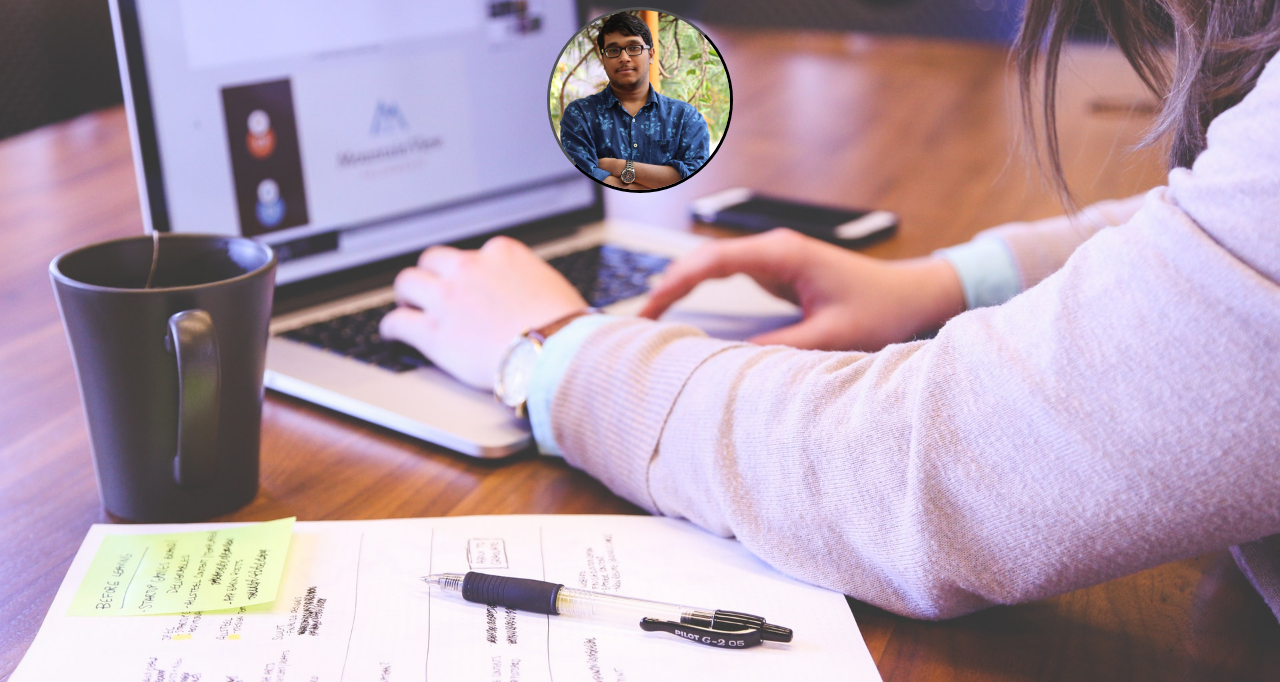
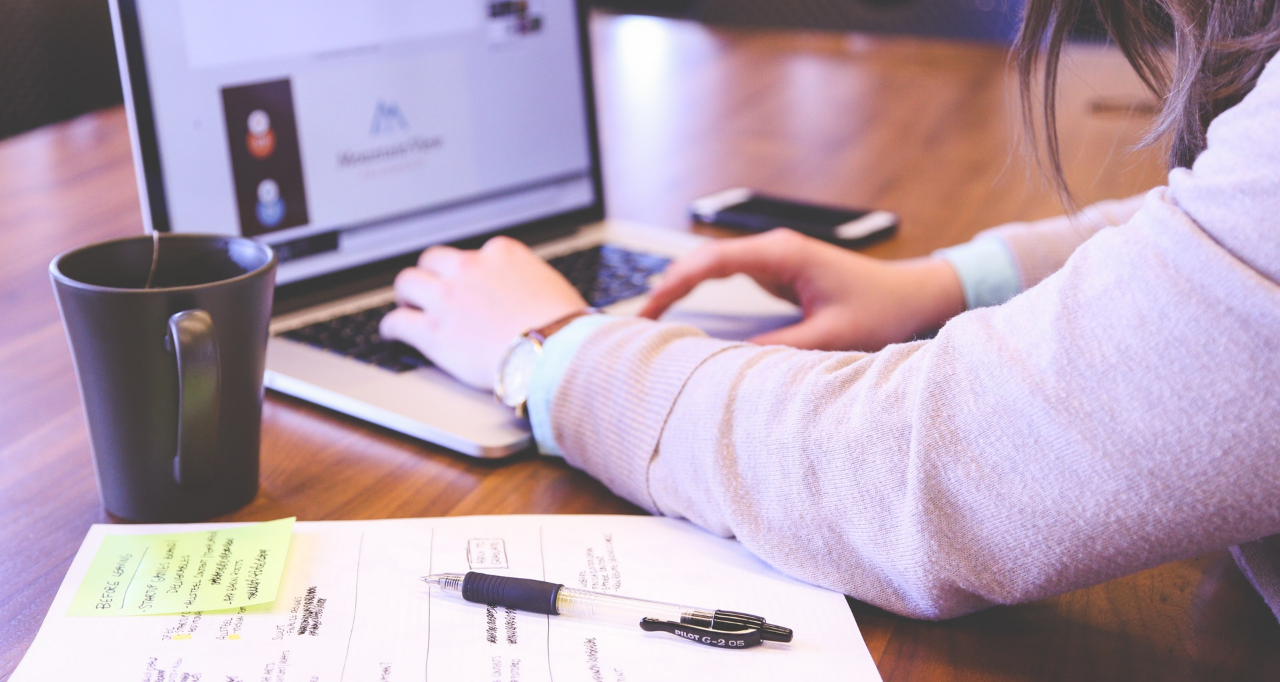
Before and after one commit to Shagasresthaa/shagasresthaa.github.io, a plain HTML site: page pages/about.html in a window 1280 px wide. Shown: the part 118-800 px from the top of the page. Drawn offline with Linux system fonts and the light colour scheme.

Commit message:
modified code temporarily

```diff
--- a/pages/about.html
+++ b/pages/about.html
@@ -16,6 +16,6 @@
             </nav>
             <h1 class="main_header">About</h1>
         </header>
-        <img src="../image_src/myimg.jpg" alt="myimg"/>
+        <!-- <img src="../image_src/myimg.jpg" alt="myimg"/> -->
     </body>
 </html>
```
